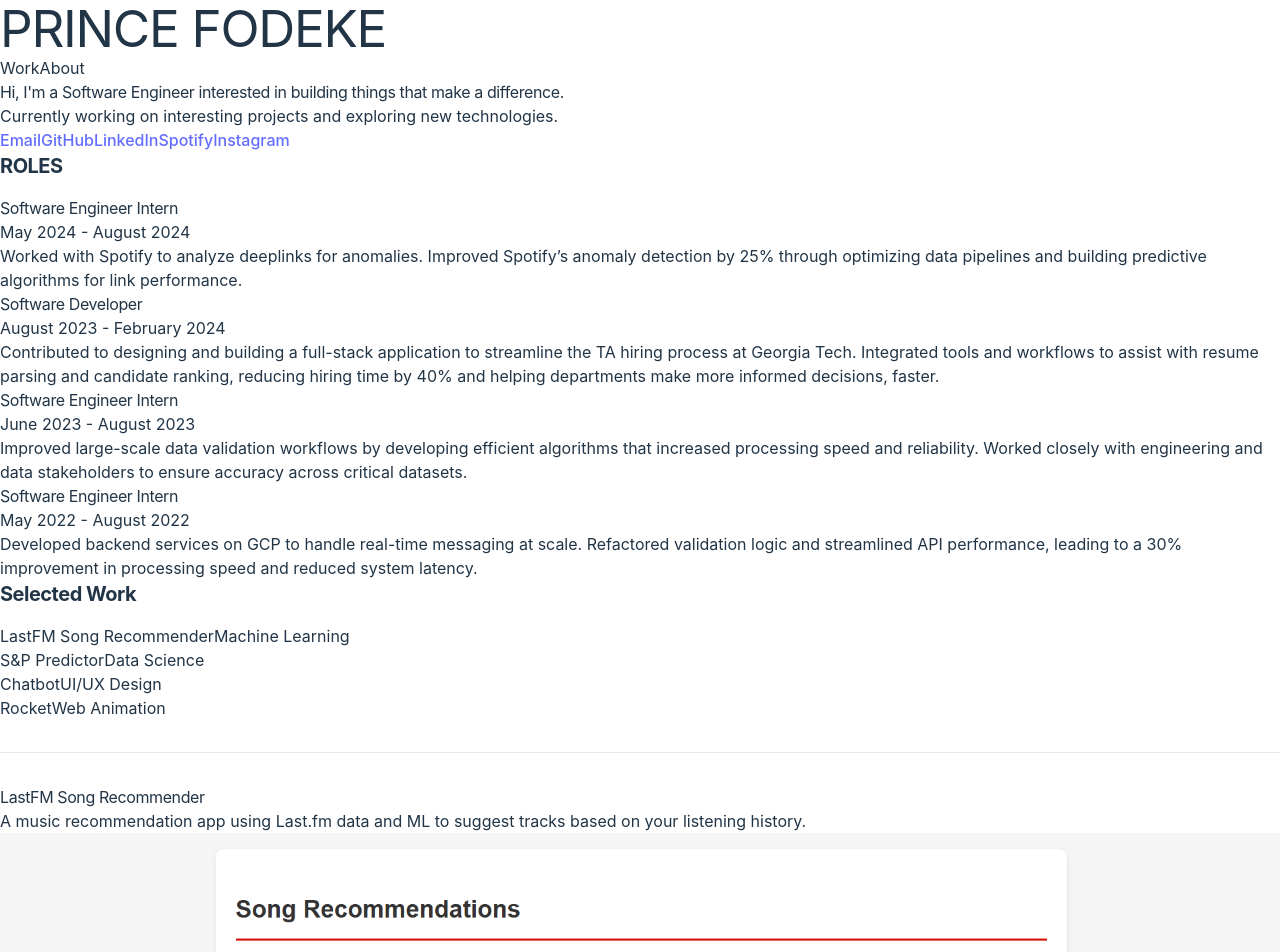
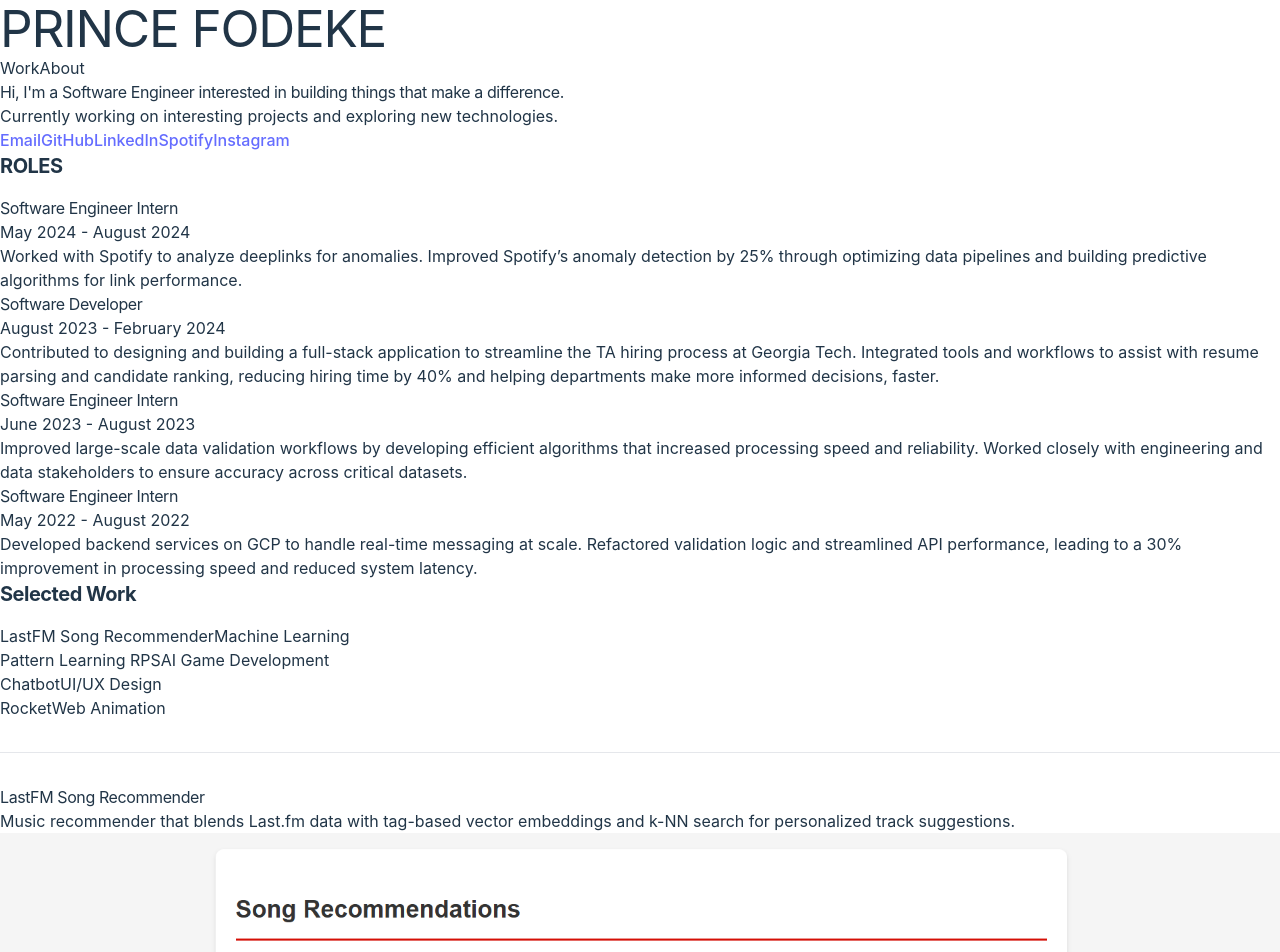
Before and after one commit to pf48724/my-portfolio, a React (Vite) app: page / in a window 1280 px wide. Shown: the top 952 px of the page. Built offline with nearby package versions, Linux system fonts and the light colour scheme.

Commit message:
project update

```diff
--- a/src/App.jsx
+++ b/src/App.jsx
@@ -15,17 +15,17 @@ function App() {
       id: 1,
       title: 'LastFM Song Recommender',
       category: 'Machine Learning',
-      description: 'A music recommendation app using Last.fm data and ML to suggest tracks based on your listening history.',
+      description: 'Music recommender that blends Last.fm data with tag-based vector embeddings and k-NN search for personalized track suggestions.',
       image: project1,
       link: 'https://github.com/pf48724/lastfm-recommendations'
     },
     {
-      id: 2,
-      title: 'S&P Predictor',
-      category: 'Data Science',
-      description: 'Utilizes Machine Learning algorithms to predict stock prices.',
+      id: 3,
+      title: 'Pattern Learning RPS',
+      category: 'AI Game Development',
+      description: 'A rock paper scissors opponent that learns from your moves using markov chains and pattern recognition',
       image: project2,
-      link: 'https://github.com/pf48724/sp500-predictor'
+      link: 'https://github.com/pf48724/rps'
     },
     {
       id: 3,
```
Also changed, not shown: src/assets/images/project2.png.
